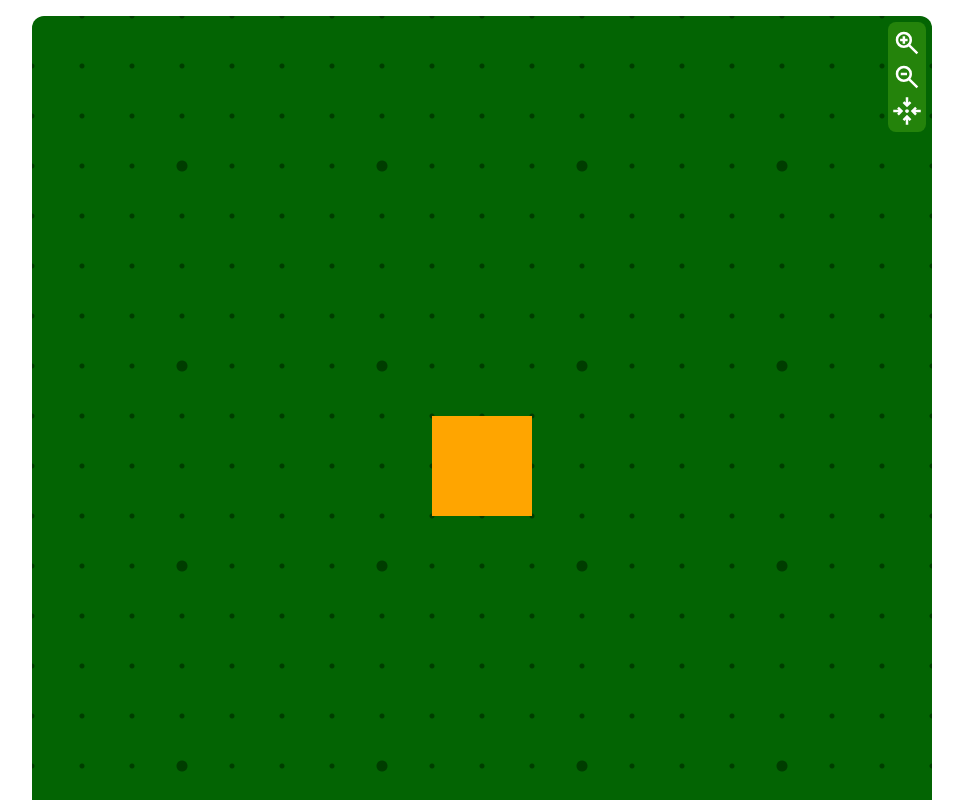
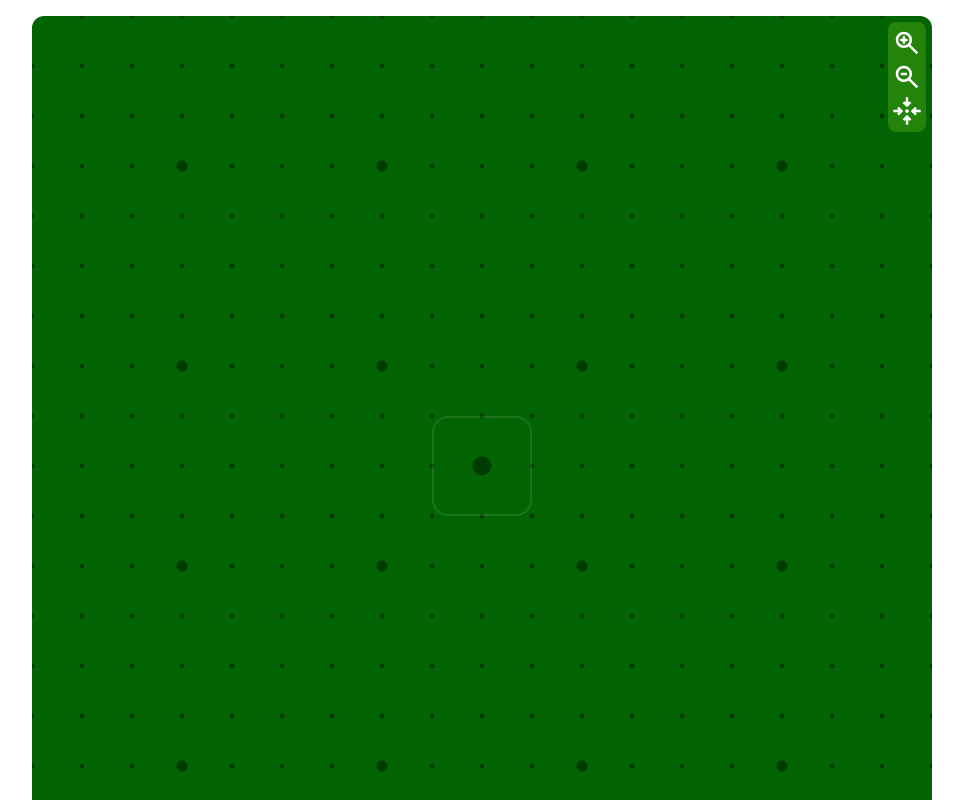
Before and after one commit to JMN327/quickle, a website built with webpack: page src/template.html in a window 1280 px wide. Shown: the top 800 px of the page, without its empty margins (158-1121 px from the left). Built offline with nearby package versions, Linux system fonts and the light colour scheme.

Commit message:
work on rack UI using drag-drop

```diff
--- a/src/modules/UI/screen-manager.js
+++ b/src/modules/UI/screen-manager.js
@@ -29,11 +29,7 @@
   let rackDivs = []; // = setup rackDivs
 
   //setup zpw
-  let frame = addBasicElement("div", ["zpw"], containerDiv);
-  let frameH = 900;
-  let frameW = 900;
-  setDivSize([frame, frameH, frameW]);
-  let zpw = ZoomPanWindow(frame);
+  let zpw = ZoomPanWindow(containerDiv);
   zpw.bounded = true;
 
   zpw.appendChild(boardDiv);
--- a/src/modules/UI/ui-zoom-pan-window.js
+++ b/src/modules/UI/ui-zoom-pan-window.js
@@ -1,17 +1,24 @@
 import { addBasicElement, addSvgElement } from "./DOM-elements.js";
 
-export default function ZoomPanWindow(div) {
-  if (!div) {
+export default function ZoomPanWindow(containerDiv) {
+  if (!containerDiv) {
     return null;
   }
 
+  ///// set up zoom pan window /////
+  let zpw = addBasicElement("div", ["zpw"], containerDiv);
+  let zpwH = 900;
+  let zpwW = 900;
+  setDivSize([zpw, zpwH, zpwW]);
+
   ///// Setup frame div /////
-  const frame = addBasicElement("div", ["frame"], div);
+  const frame = addBasicElement("div", ["frame"], zpw);
   let frameLimits = frame.getBoundingClientRect();
   const frameL = frameLimits.left;
   const frameT = frameLimits.top;
   const frameW = frameLimits.width;
   const frameH = frameLimits.height;
+
 
   ///// Setup view div /////
   let view = addBasicElement("div", ["view"], frame);
@@ -189,7 +196,6 @@
   });
 
   frame.addEventListener("mousedown", (event) => {
-    console.log(event.target);
     if (event.buttons !== 1) {
       return;
     }
--- a/src/styles.css
+++ b/src/styles.css
@@ -32,8 +32,7 @@
   align-items: center;
   background-color: black;
   border-radius: 0.375rem;
-  box-shadow: inset 0px 2px 8px 4px rgba(255, 255, 255, 0.3);
-
+  box-shadow: inset 0px 0px 4px 2px rgba(255, 255, 255, 0.3);
 }
 
 .null-tile {
@@ -42,14 +41,30 @@
 }
 
 .selected {
+  /*   animation: fadeIn 0.25s ease-in;
+  animation-iteration-count: 1;
+  animation-fill-mode: forwards; */
   transform: translate(0px, -24px) scale(1.075);
-  box-shadow: inset 0px 2px 8px 4px rgba(255, 255, 255, 0.3) 0px 3px 4px 2px rgba(0, 0, 0, 0.363);
+  box-shadow: inset 0px 0px 4px 2px rgba(255, 255, 255, 0.3),
+    0px 15px 4px -4px rgba(0, 0, 0, 0.363);
 }
 
 .not-selected {
-  filter: brightness(.8) saturate(.8);
-
+  /*   animation: fadeOut 0.25s ease-out;
+  animation-iteration-count: 1;
+  animation-fill-mode: forwards; */
+  filter: brightness(0.7) saturate(0.7);
 }
+/* @keyframes fadeIn {
+  to{
+    filter: brightness(1) saturate(1);
+  }
+}
+@keyframes fadeOut {
+  to {
+    filter: brightness(0.7) saturate(0.7);
+  }
+} */
 
 .valid-space {
   width: 100px;
@@ -151,18 +166,24 @@
 
   background-size: 50px 50px, 200px 200px, 100% 100%;
   background-position: 25px 25px, 100px 100px, 0 0;
-  background-image: radial-gradient(circle,
+  background-image: radial-gradient(
+      circle,
       var(--holes) 2px,
       var(--holes) 2px,
-      rgba(0, 0, 0, 0) 3px),
-    radial-gradient(circle,
+      rgba(0, 0, 0, 0) 3px
+    ),
+    radial-gradient(
+      circle,
       var(--holes) 5px,
       var(--holes) 5px,
-      rgba(0, 0, 0, 0) 6px),
-    radial-gradient(circle,
+      rgba(0, 0, 0, 0) 6px
+    ),
+    radial-gradient(
+      circle,
       var(--holes) 9px,
       var(--holes) 9px,
-      rgba(0, 0, 0, 0) 10px);
+      rgba(0, 0, 0, 0) 10px
+    );
 }
 
 .panel {
@@ -211,6 +232,7 @@
 .board {
   height: 100px;
   width: 100px;
-  background-color: orange;
+  border: 2px solid rgba(255, 255, 255, 0.1);
+  border-radius: 16px;
   position: absolute;
 }
```
